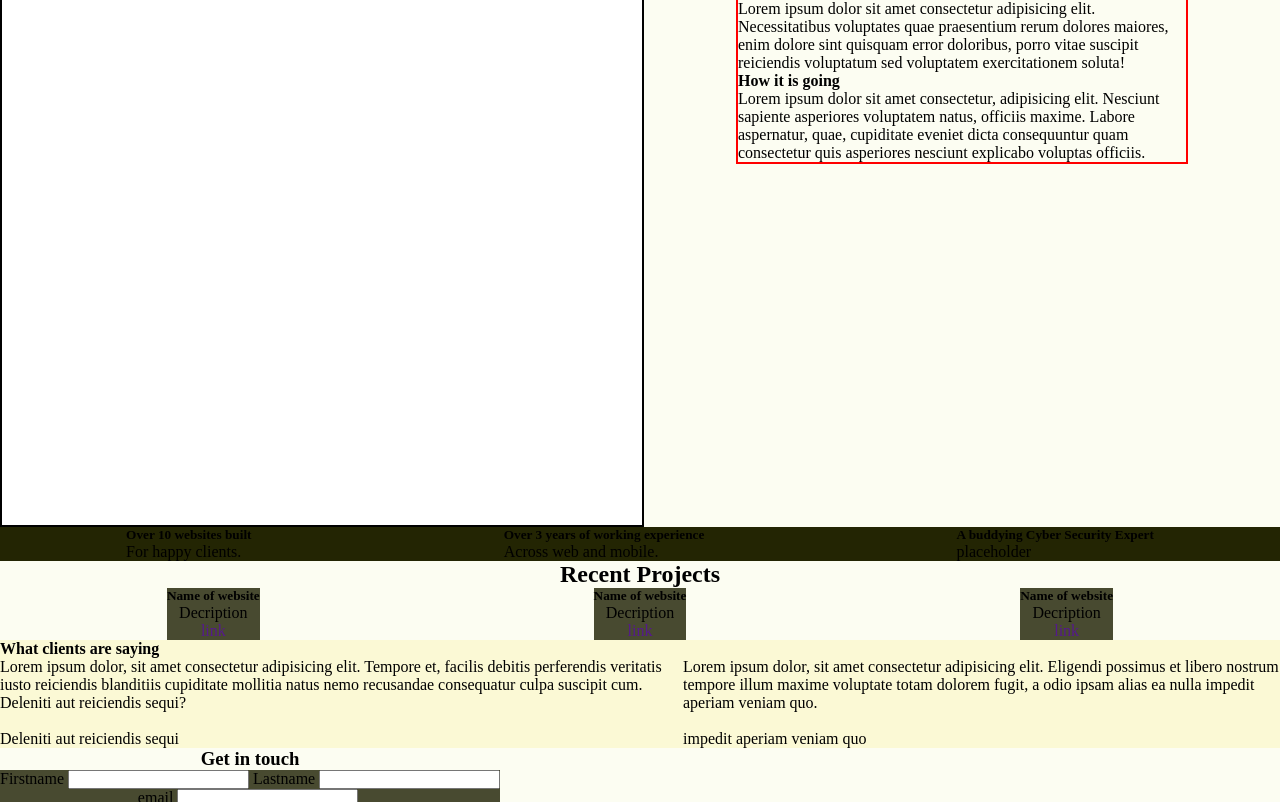
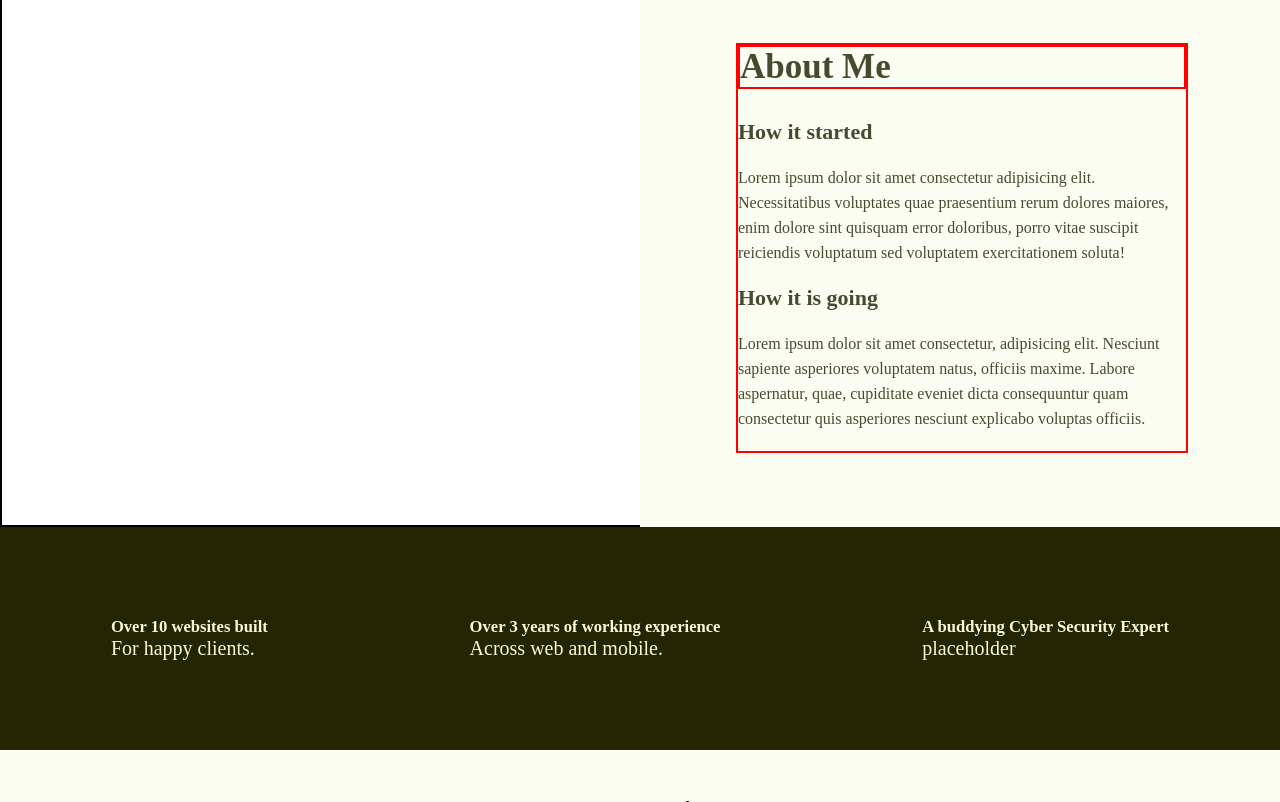
Before and after one commit to BrightOmolayo/BrightOmolayoB, a plain HTML site: page index.html in a window 1280 px wide. Shown: the part 804-1606 px from the top of the page. Drawn offline with Linux system fonts and the light colour scheme.

Commit message:
Second update

```diff
--- a/index.html
+++ b/index.html
@@ -69,19 +69,19 @@
                 </div>
                 <div class="recent-projects">
                     <div class="recent-projects-div">
-                        <h5>Name of website</h5>
-                        <p>Decription</p>
-                        <a href="">link</a>
+                        <h2>Name of website</h2>
+                        <p>Lorem ipsum dolor sit amet consectetur adipisicing elit. Non iure perferendis nulla voluptates natus officiis et nisi deserunt facilis quidem in porro quae, architecto aliquid reprehenderit accusamus perspiciatis, pariatur quod.</p>
+                        <a href="">View Project</a>
                     </div>
                     <div class="recent-projects-div">
-                        <h5>Name of website</h5>
-                        <p>Decription</p>
-                        <a href="">link</a>
+                        <h2>Name of website</h2>
+                        <p>Lorem ipsum dolor sit amet consectetur adipisicing elit. Consectetur distinctio ipsum nesciunt iure corporis natus deserunt at debitis incidunt modi magni unde ducimus tenetur veritatis, voluptates odio officiis soluta in!</p>
+                        <a href="">View Project</a>
                     </div>
                     <div class="recent-projects-div">
-                       <h5>Name of website</h5>
-                       <p>Decription</p>
-                       <a href="">link</a>
+                       <h2>Name of website</h2>
+                       <p>Lorem ipsum dolor sit, amet consectetur adipisicing elit. Omnis odit eius dolore sint minima accusamus voluptas soluta explicabo. Asperiores, reiciendis nemo ipsam eligendi ea in dicta necessitatibus ipsum sed odit!</p>
+                       <a href="">View Project</a>
                     </div>
                 </div>
             </div>
@@ -98,17 +98,17 @@
 
         <section class="section-6">
             <div class="feedback">
-                <div>
+                <div class="clients">
                     <h4>What clients are saying</h4>
                 </div>
                 <div class="clients-comments">
-                    <div>
-                        <p>Lorem ipsum dolor, sit amet consectetur adipisicing elit. Tempore et, facilis debitis perferendis veritatis iusto reiciendis blanditiis cupiditate mollitia natus nemo recusandae consequatur culpa suscipit cum. Deleniti aut reiciendis sequi?
+                    <div class="first-commment">
+                        <p>Lorem ipsum dolor, sit amet consectetur adipisicing elit. <br> Tempore et, facilis debitis perferendis veritatis iusto reiciendis blanditiis <br> cupiditate mollitia natus nemo recusandae consequatur culpa <br> suscipit cum. Deleniti aut reiciendis sequi?
                         </p><br>
                         <p> Deleniti aut reiciendis sequi</p>
                     </div>
-                    <div>
-                        <p>Lorem ipsum dolor, sit amet consectetur adipisicing elit. Eligendi possimus et libero nostrum tempore illum maxime voluptate totam dolorem fugit, a odio ipsam alias ea nulla impedit aperiam veniam quo.
+                    <div class="second-commment">
+                        <p>Lorem ipsum dolor, sit amet consectetur adipisicing elit. <br> Eligendi possimus et libero nostrum tempore illum maxime <br> voluptate totam dolorem fugit,  <br>a odio ipsam alias ea nulla impedit aperiam veniam quo.
                         </p><br>
                         <p>impedit aperiam veniam quo</p>
                     </div>
@@ -116,17 +116,17 @@
             </div>
         </section>
         <section class="section-7">
-            <div>
+            <div class="section-7-div">
                 <h3>Get in touch</h3>
                 <div class="form">
                    <form action="">
                        <label for="">Firstname</label>
                        <input type="text" name="" id="">
                        <label for="">Lastname</label>
-                       <input type="text" name="" id=""> <br>
+                       <input type="text" name="" id=""><br><br><br>
                        <label for="">email</label>
-                       <input type="email" name="" id="">
-                       <button type="submit"></button>
+                       <input type="email" name="" id="" class="email"> <br><br><br>
+                       <button type="submit" class="submit">Submit</button>
                    </form>
                 </div>
             </div>
--- a/style.css
+++ b/style.css
@@ -3,7 +3,7 @@
     margin: 0;
 }
 body{
-    background-color: #FCFDF2;
+    background-color: #FBF9D5;
 }
 img{
     width: 100%;
@@ -33,6 +33,7 @@ footer{
     display: flex;
     justify-content: space-between;
     background-color: #FBF9D5;
+    padding: 120px 40px;
 }
 button{
     background-color: #505233;
@@ -72,6 +73,7 @@ a{
     border: 2px solid firebrick;
     position: relative;
     top: 140px;
+    color: #232503;
 }
 .intro-text h1{
     font-size: 70px;
@@ -106,42 +108,142 @@ a{
 }
 .section-2-text{
     width: 50%;
+    background-color: #FCFDF2;
 }
-/* This is were you stopped */
 .section-2-text-div{
     width: 70%;
-    margin: 10% 0% 5% 15%;
+    margin: 24% 0% 5% 15%;
     border: 2px solid red;
+    color: #484A30;
+}
+.section-2-text-div h2{
+    margin-bottom: 30px;
+    border: 2px solid red;
+    font-size: 35px;
+}
+.section-2-text-div h4{
+    margin-bottom: 10px;
+    font-size: 22px;
+}
+.section-2-text-div p{
+    margin: 20px 0px;
+    line-height: 25px;
 }
 .work-experience{
     display: flex;
+    padding: 90px 10px;
     justify-content: space-around;
     background-color: #232503;
     width: 100%;
+    color: #FBF9D5;
+    font-size: 20px;
+}
+.feedback{
+    width: 100%;
+}
+.clients{
+    margin-left: 80px;
+    font-size: 26px;
+    margin-bottom: 20px;
+    color: #484A30;
+}
+.clients-comments{
+    display: flex;
+    justify-content: space-around;
+    border: 2px solid red;
+    width: 99%;
+    line-height: 23px;
+    font-size: 18px;
+    color: #484A30;
+}
+.section-4{
+    text-align: center;
+    background-color: #FCFDF2;
+}
+.recent-projects-div{
+    background-color: #484A30;
+    margin: 50px 0px;
+    width: 30%;
+    padding: 30px;
+    color: #FBF9D5;
+    border-radius: 30px;
+}
+.recent-projects-main-div h1{
+    font-size: 30px;
+    margin-top: 30px
+}
+.recent-projects-main-div h2{
+    margin-bottom: 30px
+}
+.recent-projects-main-div p{
+    margin-bottom: 20px;
+}
+.recent-projects-main-div a{
+    text-decoration: underline;
+    color: black;
+}
+.recent-projects-main-div{
+    width: 100%;
+    margin-top: 5px;
+    padding: 10px 90px 100px 90px;
+    gap: 30px;
 }
 .recent-projects{
     display: flex;
     justify-content: space-around;
-}
-.clients-comments{
-    display: flex;
-    justify-content: space-between;
-}
-.section-4{
-    text-align: center;
-}
-.recent-projects-div{
-    background-color: #484A30;
-}
-.recent-projects-main-div{
-    width: 100%;
+    gap: 50px;
+    font-size: large;
+    text-align: left;
 }
 .section-6{
     background-color: #FBF9D5;
 }
 .form{
     background-color: #484A30;
+    width: 80%;
+    margin-left: 7%;
+    padding: 70px 50px 50px 50px;
+    border-radius: 50px;
+    margin-top: 20px;
+    color:  #FBF9D5;
+    margin-bottom: 40px;
 }
 .section-7{
     text-align: center;
 }
+.section-7-div{
+    width: 100%;
+}
+.submit{
+    width: 60%;
+    background-color: #232503;
+    color: #FCFDF2;
+    padding: 10px;
+}
+label{
+    font-size: larger;
+}
+input{
+    width: 30%;
+    padding: 10px;
+    border-radius: 20px;
+    border: none;
+    background-color: #FCFDF5;;
+}
+.email{
+    width: 74%;
+}
+.section-7-div h3{
+    margin: 40px 10px ;
+    font-size: 30px;
+    color: #484A30;
+}
+.section-7{
+    border: none;
+    border-bottom: 1.6px solid black;
+    border-bottom-left-radius: 80px;
+    border-bottom-right-radius: 80px;
+    padding-bottom: 80px;
+    background-color: #FCFDF2;
+}
+/* To be continued */
```
